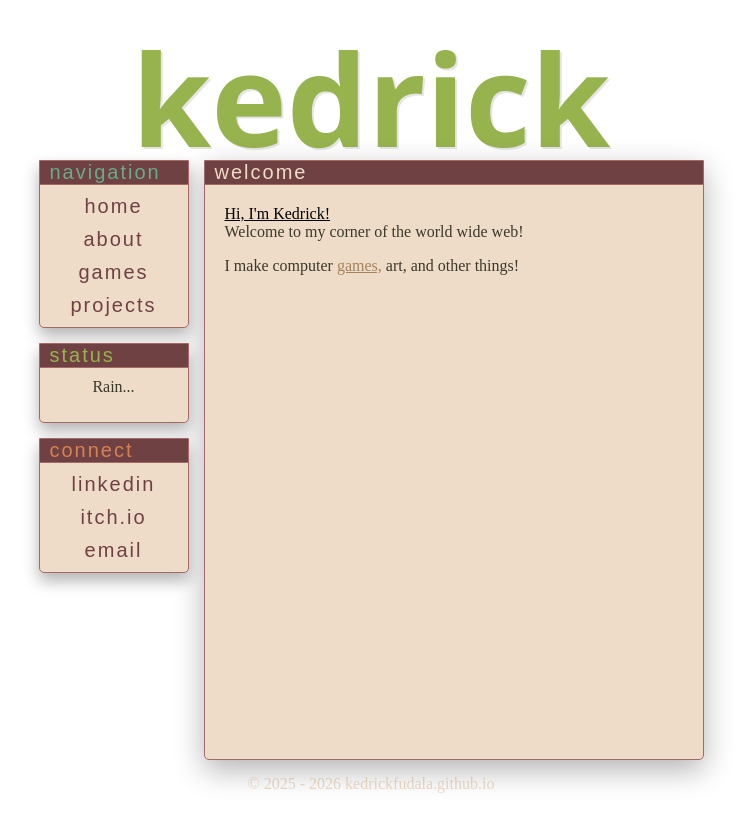
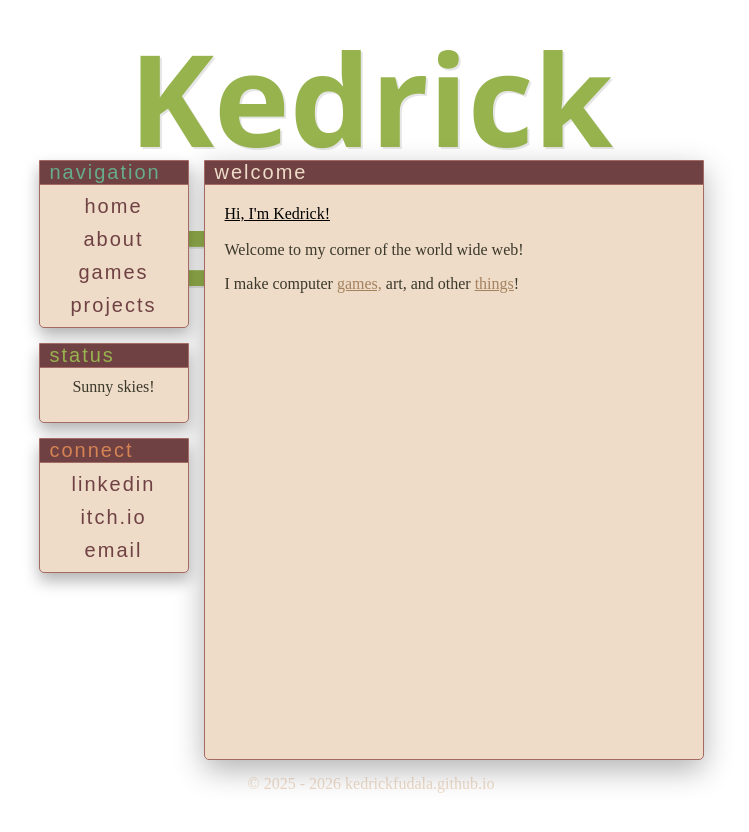
Before and after one commit to kedrickfudala/kedrickfudala.github.io, a Jekyll site: the page built from index.html, in a window 1280 px wide. Shown: the top 832 px of the page, without its empty margins (269-1018 px from the left). Built offline with Jekyll 4.4.1, drawn with Linux system fonts in a browser that asks for light colours; some web fonts are replaced.

```diff
--- a/_config.yml
+++ b/_config.yml
@@ -1,4 +1,4 @@
-title: kedrick
+title: Kedrick Fudala
 description: portfolio and personal corner
 baseurl: ""
 url: "https://https://kedrickfudala.github.io/"
--- a/_includes/status.html
+++ b/_includes/status.html
@@ -1,3 +1,3 @@
 <header class="status">
-    <p>Rain...</p>
+    <p>Sunny skies!</p>
 </header>
--- a/index.html
+++ b/index.html
@@ -5,6 +5,7 @@ title: welcome
 
 <div class="home">
     <u>Hi, I'm Kedrick!</u>
+    <br></br>
 
     <p>
         Welcome to my corner of the world wide web!
```
Also changed, not shown: other parts of index.html (+3 -3 lines), README.md.
